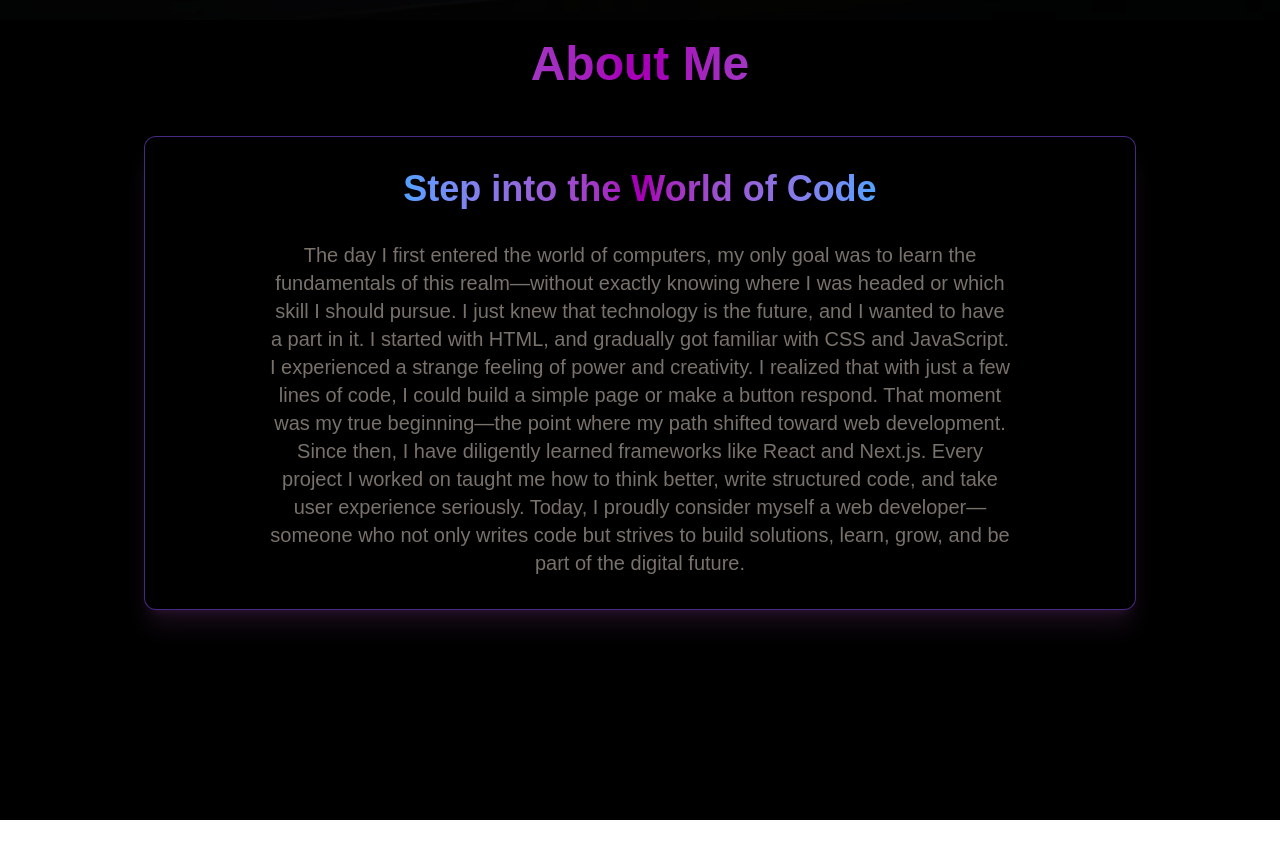
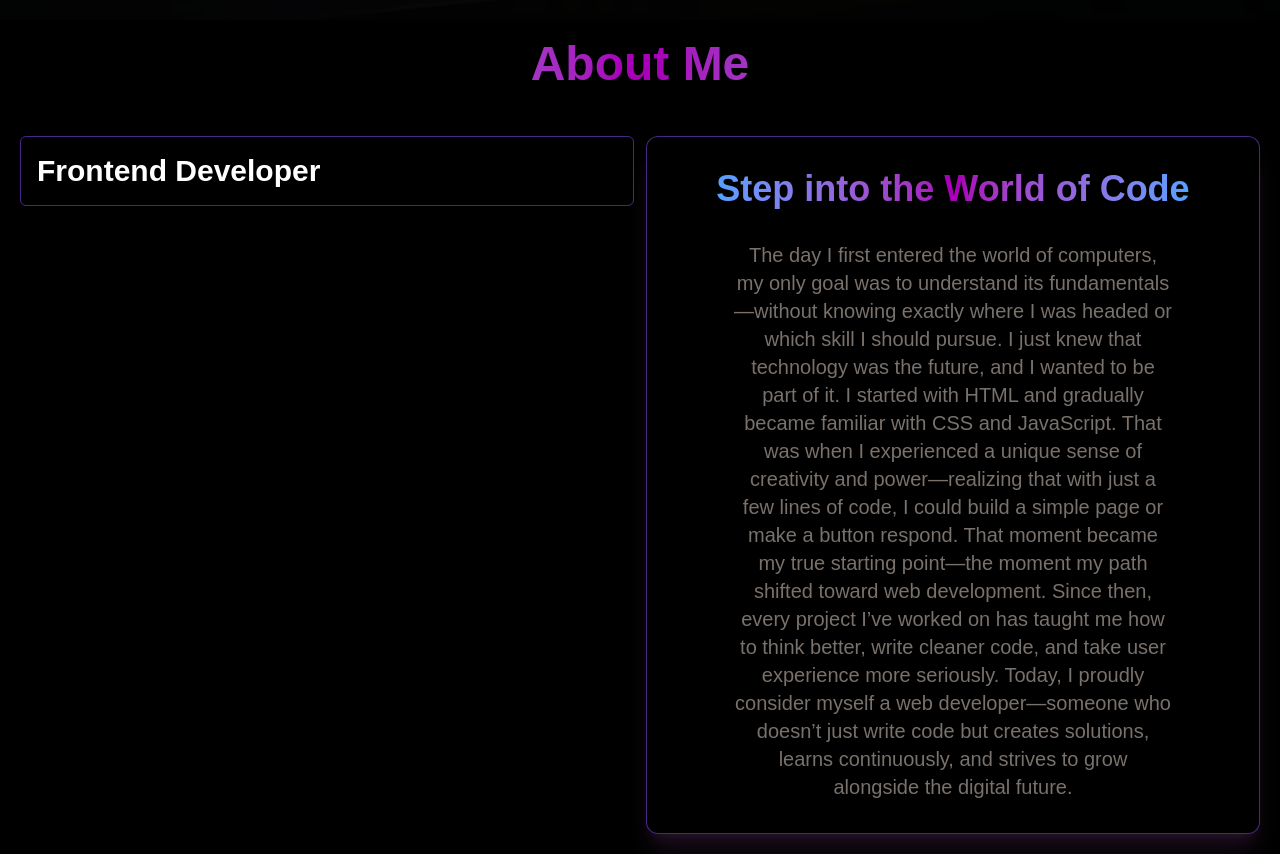
Before and after one commit to nazisharifi2025/NaziSharifi, a Next.js app: page / in a window 1280 px wide. Shown: the part 780-1634 px from the top of the page. Before the commit the page ends 1600 px from the top, so only its background shows below. Built offline with nearby package versions, Linux system fonts and the light colour scheme.

Commit message:
Aboute Added

```diff
--- a/src/app/Componnint/AboutUs.tsx
+++ b/src/app/Componnint/AboutUs.tsx
@@ -1,20 +1,28 @@
 
 function AboutUs() {
   return (
-    <div className="h-screen w-full flex-col justify-center items-center p-5">
+    <div className="h-fit  w-full flex-col justify-center items-center p-5">
         <h1 className="text-5xl mx-auto text-center font-extrabold bg-linear-to-l from-blue-400 via-fuchsia-700 text-transparent bg-clip-text to-blue-400">About Me</h1>
-        <div className="mt-12 flex flex-col gap-8 justify-center items-center border border-violet-500/50 w-[80%] mx-auto p-8 rounded-xl bg-black/50 shadow-xl shadow-fuchsia-400/10">
+        <div className="w-full grid grid-cols-2 mt-12 gap-3">
+          <div className=" flex flex-col gap-5 ">
+            <div className="w-full rounded-md border border-violet-500/50 p-4 flex flex-col gap-4">
+              <h1 className="font-bold text-3xl text-white">Frontend Developer</h1>
+            </div>
+          </div>
+        <div className=" flex flex-col gap-8 justify-center items-center border border-violet-500/50  mx-auto p-8 rounded-xl bg-black/50 shadow-xl shadow-fuchsia-400/10">
           <h1 className="text-4xl font-bold bg-linear-to-l from-blue-400 via-fuchsia-700 text-transparent bg-clip-text to-blue-400">Step into the World of Code</h1>
         <p className="text-center text-xl text-stone-500 w-[80%] mx-auto">
-          The day I first entered the world of computers, my only goal was to learn the fundamentals of this realm—without exactly knowing where I was headed or which skill I should pursue. I just knew that technology is the future, and I wanted to have a part in it.
+         The day I first entered the world of computers, my only goal was to understand its fundamentals—without knowing exactly where I was headed or which skill I should pursue. I just knew that technology was the future, and I wanted to be part of it.
 
-I started with HTML, and gradually got familiar with CSS and JavaScript. I experienced a strange feeling of power and creativity. I realized that with just a few lines of code, I could build a simple page or make a button respond. That moment was my true beginning—the point where my path shifted toward web development.
+I started with HTML and gradually became familiar with CSS and JavaScript. That was when I experienced a unique sense of creativity and power—realizing that with just a few lines of code, I could build a simple page or make a button respond. That moment became my true starting point—the moment my path shifted toward web development.
 
-Since then, I have diligently learned frameworks like React and Next.js. Every project I worked on taught me how to think better, write structured code, and take user experience seriously.
+Since then, every project I’ve worked on has taught me how to think better, write cleaner code, and take user experience more seriously.
 
-Today, I proudly consider myself a web developer—someone who not only writes code but strives to build solutions, learn, grow, and be part of the digital future.
+Today, I proudly consider myself a web developer—someone who doesn’t just write code but creates
+solutions, learns continuously, and strives to grow alongside the digital future.
 
             </p>
+            </div>
             </div>
     </div>
   )
```
